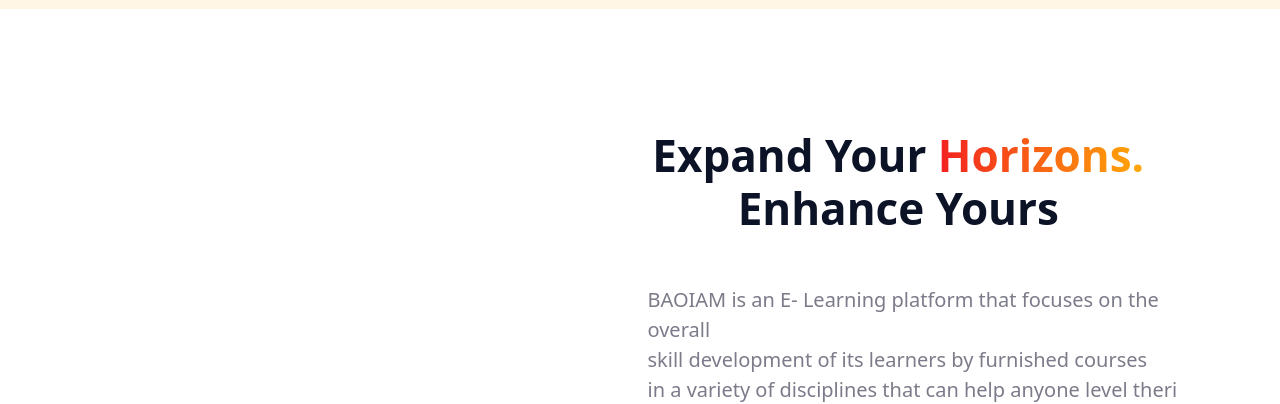
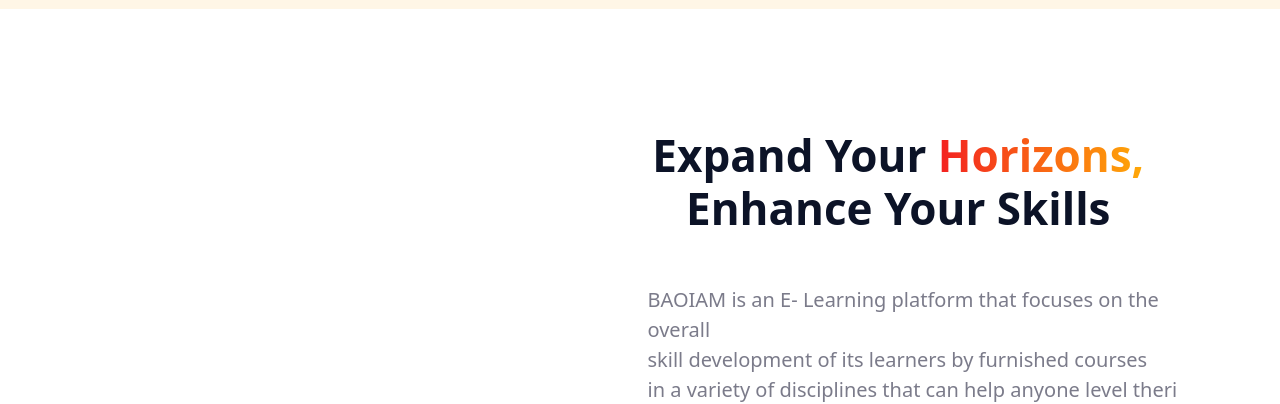
Before and after one commit to abhishek2352/baoiam-front-page.github.io, a plain HTML site: page index.html in a window 1280 px wide. Shown: the part 1780-2184 px from the top of the page. Drawn offline with nearby package versions, Linux system fonts and the light colour scheme.

Commit message:
aboutchanges

```diff
--- a/index.html
+++ b/index.html
@@ -304,7 +304,7 @@
             <div class="col-lg-6">
               <div class="section-heading">
                 <h2 class="headline-md text-center section-title">
-                  Expand Your <span class="span has-after">Horizons.</span>Enhance Yours
+                  Expand Your <span class="span has-after">Horizons,</span>Enhance Your Skills
                 </h2>
                 <p class="title-md has-before">BAOIAM is an E- Learning platform that focuses on the overall<br>skill development of its learners by furnished courses <br>
                   in a variety of disciplines that can help anyone level theri skill & <br>pursue their passion</p>
```
